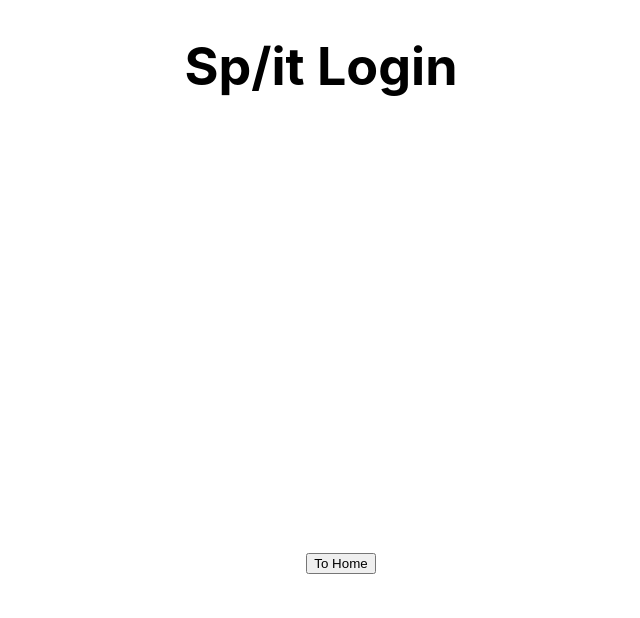
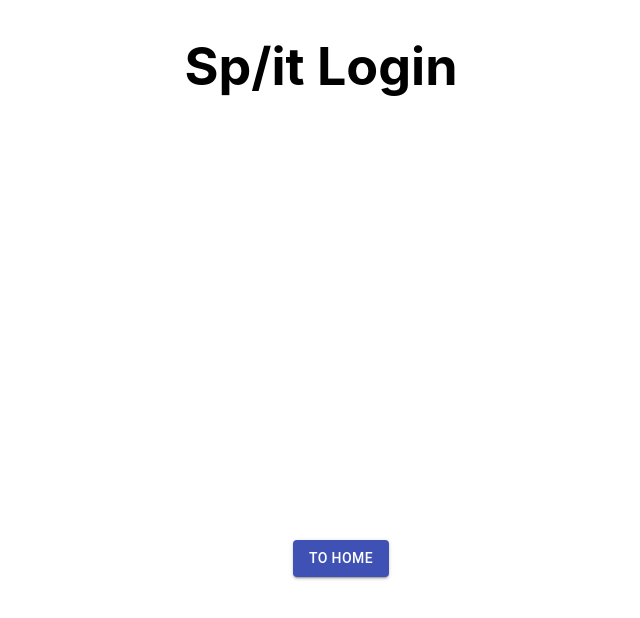
Before and after one commit to se701-group6/A2, a React (Create React App) app in the folder split-webapp/split/: page / in a window 1280 px wide. Shown: the top 618 px of the page, without its empty margins (319-959 px from the left). Built offline with nearby package versions, Linux system fonts and the light colour scheme.

Commit message:
Added material ui as dependancy and put in example button.

```diff
--- a/split-webapp/split/package.json
+++ b/split-webapp/split/package.json
@@ -3,6 +3,7 @@
   "version": "0.1.0",
   "private": true,
   "dependencies": {
+    "@material-ui/core": "^4.9.5",
     "@reduxjs/toolkit": "^1.2.5",
     "@testing-library/jest-dom": "^4.2.4",
     "@testing-library/react": "^9.5.0",
--- a/split-webapp/split/src/pages/Login.js
+++ b/split-webapp/split/src/pages/Login.js
@@ -1,16 +1,21 @@
-import React from 'react';
-import { NavLink } from "react-router-dom"
+import React from "react";
+import { NavLink } from "react-router-dom";
+import Button from "@material-ui/core/Button";
 
 function Login() {
   return (
-      <div className="App">
-        <header className="App-header">
+    <div className="App">
+      <header className="App-header">
         <h1>Sp/it Login</h1>
         <ul className="App-header">
-        <NavLink to="/home/transactions"><button>To Home</button></NavLink>
+          <NavLink to="/home/transactions">
+            <Button variant="contained" color="primary">
+              To Home
+            </Button>
+          </NavLink>
         </ul>
-        </header>
-      </div>
+      </header>
+    </div>
   );
 }
 
```
Also changed, not shown: 1 other file (tests, documents, lock files or other folders).
